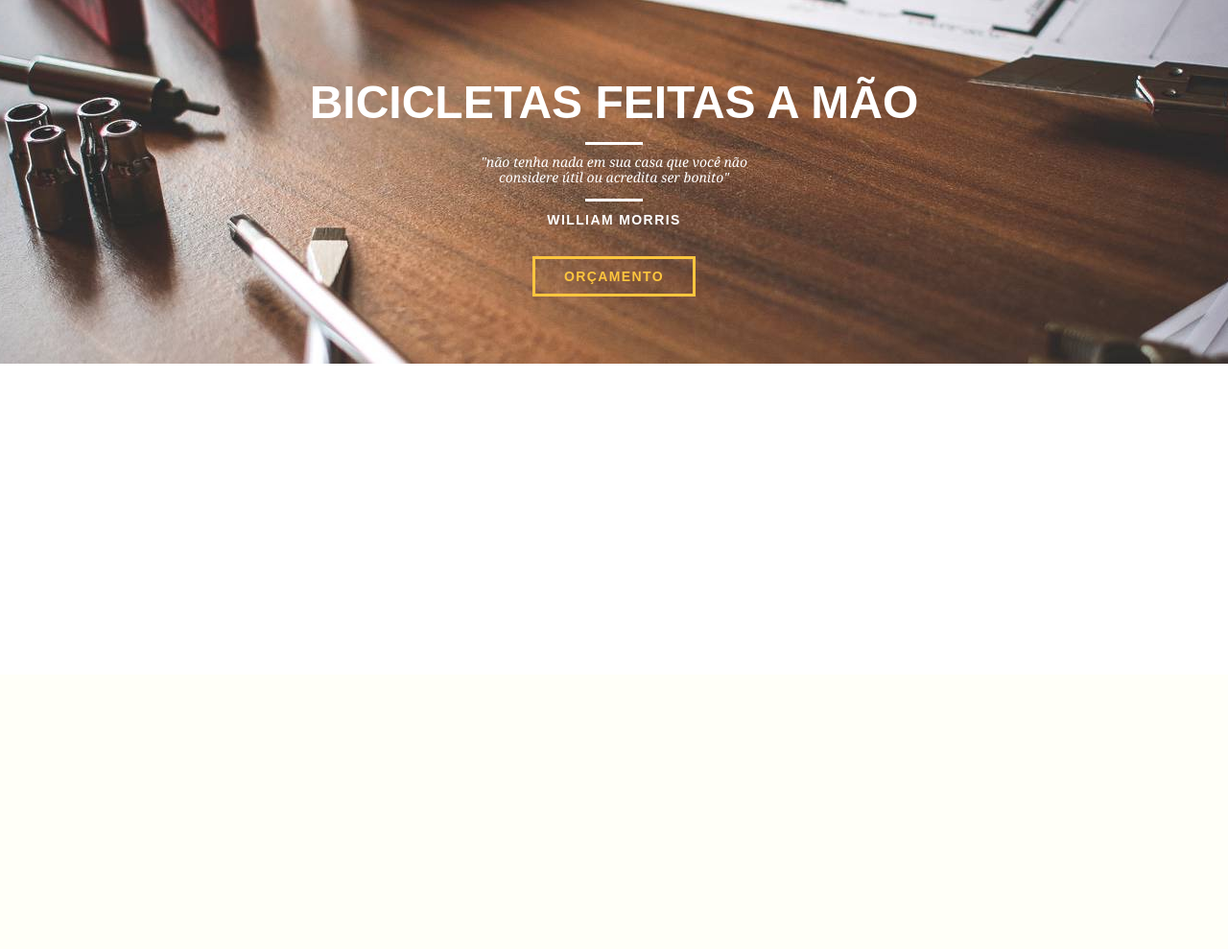
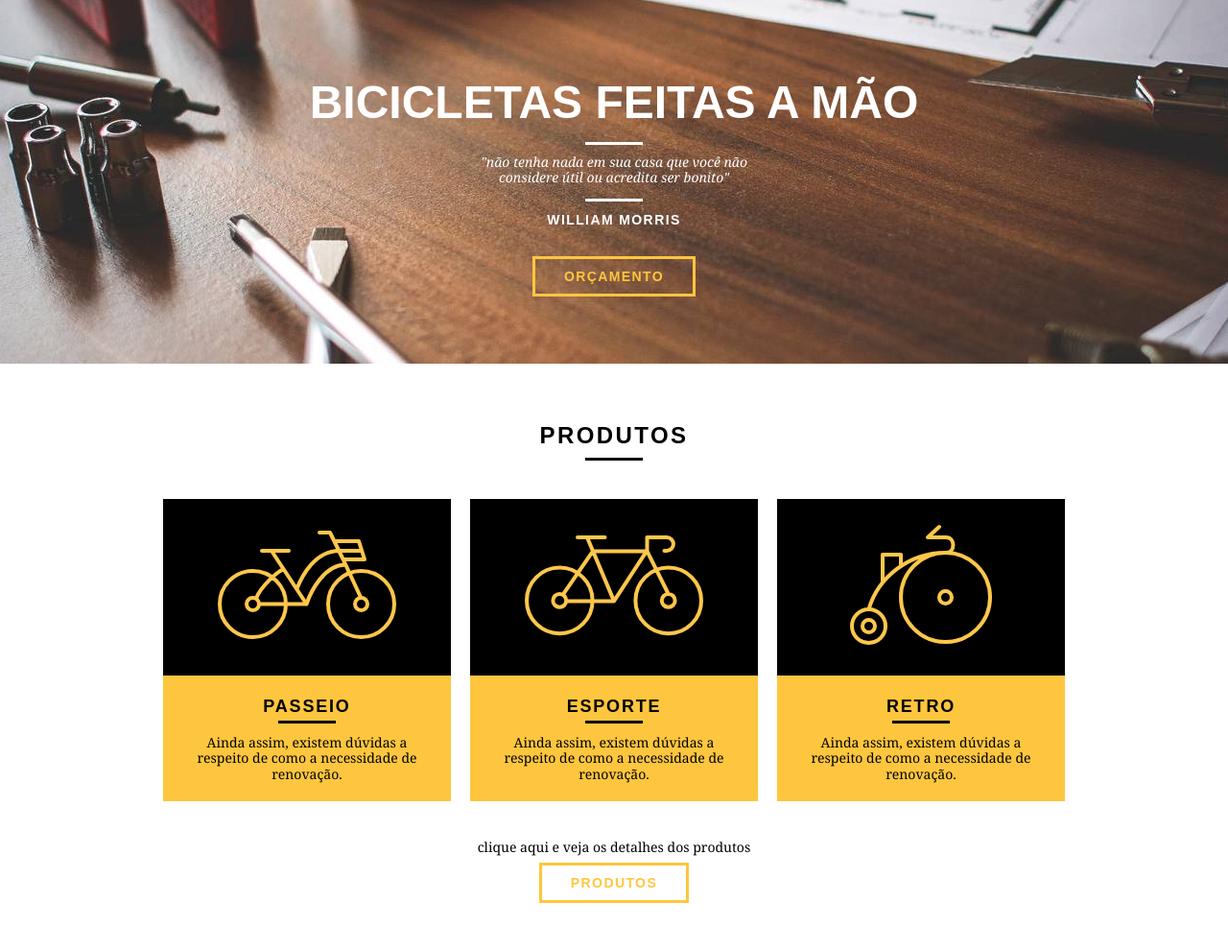
Before and after one commit to kennety94/estudo-front-bikcraft, a PHP site: page / in a window 1280 px wide. Shown: the part 97-1086 px from the top of the page at 96% size. Before the commit the page ends 476 px from the top, so only its background shows below. Run offline with PHP 8.4, Linux system fonts and the light colour scheme.

Commit message:
Criação da parte de produtos na home

```diff
--- a/css/style.css
+++ b/css/style.css
@@ -25,6 +25,31 @@ p {
     border-color: #fff;
 }
 
+.btn.btn-preto:hover {
+    color: #000;
+    border-color: #000;
+}
+
+.subtitulo {
+    font-size: 24px;
+    font-weight: bold;
+    line-height: 30px;
+    letter-spacing: .1em;
+    color: #000;
+    text-transform: uppercase;
+    text-align: center;
+    margin-bottom: 40px;
+}
+
+.subtitulo::after {
+    content: "";
+    display: block;
+    width: 60px;
+    height: 3px;
+    background: #000;
+    margin: 8px auto;
+}
+
 /* Header */
 
 .header {
@@ -33,6 +58,7 @@ p {
     width: 100%;
     background: #fec63e;
     padding: 15px 0;
+    z-index: 10;
 }
 
 .header-menu {
@@ -102,3 +128,50 @@ p {
     font-size: 14px;
     letter-spacing: .1em;
 }
+
+/* Produtos */
+.produtos {
+    padding: 60px 0;
+}
+
+.produtos-lista li {
+    background: #fec63e;
+    text-align: center;
+}
+
+.produtos-lista li h3 {
+    font-weight: bold;
+    font-size: 18px;
+    line-height: 25px;
+    text-transform: uppercase;
+    letter-spacing: .1em;
+    margin-top: 20px;
+}
+
+.produtos-lista li h3::after {
+    content: "";
+    display: block;
+    width: 60px;
+    height: 3px;
+    background: #000;
+    margin: 2px auto;
+}
+
+.produtos-lista li p {
+    padding: 10px 20px 20px 20px;
+}
+
+.produtos-icone {
+    background: #000;
+    padding: 20px;
+}
+
+.call {
+    padding-top: 40px;
+    text-align: center;
+    clear: both;
+}
+
+.call p {
+    margin-bottom: 20px;
+}
--- a/index.html
+++ b/index.html
@@ -37,6 +37,37 @@
             <a href="produtos.html" class="btn">Orçamento</a>
         </div>
     </section>
+
+    <section class="produtos container">
+        <h2 class="subtitulo">Produtos</h2>
+        <ul class="produtos-lista">
+            <li class="grid-1-3">
+                <div class="produtos-icone">
+                    <img src="img/produtos/passeio.svg" alt="Bikcraft passeio">
+                </div>
+                <h3>Passeio</h3>
+                <p>Ainda assim, existem dúvidas a respeito de como a necessidade de renovação.</p>
+            </li>
+            <li class="grid-1-3">
+                <div class="produtos-icone">
+                    <img src="img/produtos/esporte.svg" alt="Bikcraft passeio">
+                </div>
+                <h3>Esporte</h3>
+                <p>Ainda assim, existem dúvidas a respeito de como a necessidade de renovação.</p>
+            </li>
+            <li class="grid-1-3">
+                <div class="produtos-icone">
+                    <img src="img/produtos/retro.svg" alt="Bikcraft passeio">
+                </div>
+                <h3>Retro</h3>
+                <p>Ainda assim, existem dúvidas a respeito de como a necessidade de renovação.</p>
+            </li>
+        </ul>
+        <div class="call">
+            <p>clique aqui e veja os detalhes dos produtos</p>
+            <a href="produtos.html" class="btn btn-preto">Produtos</a>
+        </div>
+    </section>
 </body>
 
 </html>
```
